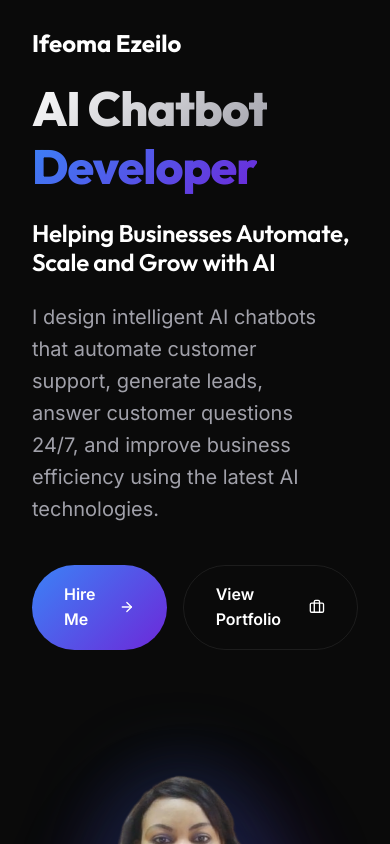
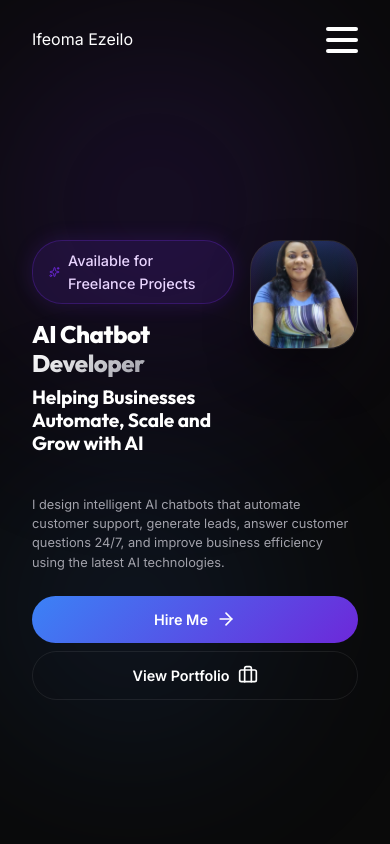
Before and after one commit to efgfdsdfdf/ifeoma, a React (Vite) app: page / in a window 390 px wide. Shown: the top 844 px of the page. Built offline with nearby package versions, Linux system fonts and the light colour scheme.

Commit message:
UI Updates: Redesigned Hero mobile layout, added Sidebar menu, updated portfolio & testimonials

```diff
--- a/src/components/Hero.jsx
+++ b/src/components/Hero.jsx
@@ -1,34 +1,59 @@
 import React from 'react';
 import { motion } from 'framer-motion';
-import { ArrowRight, Briefcase } from 'lucide-react';
+import { ArrowRight, Briefcase, Sparkles } from 'lucide-react';
 import heroImage from '../assets/myy 2.png';
 import './components.css';
 
 const Hero = () => {
   return (
-    <div className="container hero">
-      <div className="hero-grid">
+    <div className="hero section" id="home">
+      {/* Background ambient glows */}
+      <div className="hero-ambient-glow glow-1"></div>
+      <div className="hero-ambient-glow glow-2"></div>
+
+      <div className="container">
+        <div className="hero-layout">
+
+          <div className="hero-top-section">
             <motion.div
-          className="hero-content"
+              className="hero-titles"
               initial={{ opacity: 0, y: 30 }}
               animate={{ opacity: 1, y: 0 }}
               transition={{ duration: 0.8 }}
             >
-          <motion.div
-            initial={{ opacity: 0, x: -30 }}
-            animate={{ opacity: 1, x: 0 }}
-            transition={{ delay: 0.2, duration: 0.8 }}
-          >
+              <div className="hero-badge">
+                <Sparkles size={16} color="#6D28D9" />
+                <span>Available for Freelance Projects</span>
+              </div>
+
               <h1 className="heading-large">
-              <span className="text-gradient">AI Chatbot</span><br/>
-              <span className="text-gradient-accent">Developer</span>
+                AI Chatbot <br />
+                <span className="text-gradient">Developer</span>
               </h1>
+
+              <h2 className="heading-medium" style={{ marginTop: '0.5rem' }}>
+                Helping Businesses Automate, Scale and Grow with AI
+              </h2>
             </motion.div>
 
-          <h2 className="heading-medium" style={{ fontSize: '1.5rem', fontWeight: 600 }}>
-            Helping Businesses Automate, Scale and Grow with AI
-          </h2>
+            <motion.div
+              className="hero-image-container"
+              initial={{ opacity: 0, scale: 0.9 }}
+              animate={{ opacity: 1, scale: 1 }}
+              transition={{ duration: 0.8, delay: 0.2 }}
+            >
+              <div className="hero-image-wrapper">
+                <img src={heroImage} alt="Ifeoma Stellamarris Ezeilo" className="hero-image" />
+              </div>
+            </motion.div>
+          </div>
 
+          <motion.div
+            className="hero-bottom-section"
+            initial={{ opacity: 0, y: 20 }}
+            animate={{ opacity: 1, y: 0 }}
+            transition={{ duration: 0.8, delay: 0.4 }}
+          >
             <p className="hero-subtitle">
               I design intelligent AI chatbots that automate customer support, generate leads, answer customer questions 24/7, and improve business efficiency using the latest AI technologies.
             </p>
@@ -43,14 +68,7 @@ const Hero = () => {
             </div>
           </motion.div>
 
-        <motion.div
-          className="hero-image-wrapper"
-          initial={{ opacity: 0, scale: 0.9 }}
-          animate={{ opacity: 1, scale: 1 }}
-          transition={{ duration: 1, delay: 0.3 }}
-        >
-          <img src={heroImage} alt="Ifeoma Stellamarris Ezeilo" className="hero-image" />
-        </motion.div>
+        </div>
       </div>
     </div>
   );
--- a/src/components/Navbar.jsx
+++ b/src/components/Navbar.jsx
@@ -1,8 +1,11 @@
 import React, { useState, useEffect } from 'react';
+import { motion, AnimatePresence } from 'framer-motion';
+import { X } from 'lucide-react';
 import './components.css';
 
 const Navbar = () => {
   const [scrolled, setScrolled] = useState(false);
+  const [mobileMenuOpen, setMobileMenuOpen] = useState(false);
 
   useEffect(() => {
     const handleScroll = () => {
@@ -12,19 +15,68 @@ const Navbar = () => {
     return () => window.removeEventListener('scroll', handleScroll);
   }, []);
 
+  const closeMenu = () => setMobileMenuOpen(false);
+
   return (
     <nav className={`navbar ${scrolled ? 'scrolled' : ''}`}>
       <div className="container nav-container">
-        <a href="#home" className="nav-logo">Ifeoma Ezeilo</a>
-        <ul className="nav-links">
-          <li><a href="#home" className="nav-link">Home</a></li>
-          <li><a href="#about" className="nav-link">About</a></li>
-          <li><a href="#services" className="nav-link">Services</a></li>
-          <li><a href="#portfolio" className="nav-link">Portfolio</a></li>
-          <li><a href="#process" className="nav-link">Process</a></li>
-          <li><a href="#testimonials" className="nav-link">Testimonials</a></li>
-          <li><a href="#contact" className="nav-link">Contact</a></li>
-        </ul>
+        <div className="logo">Ifeoma Ezeilo</div>
+
+        {/* Desktop Links */}
+        <div className="nav-links">
+          <a href="#home">Home</a>
+          <a href="#about">About</a>
+          <a href="#services">Services</a>
+          <a href="#portfolio">Portfolio</a>
+          <a href="#contact" className="btn-primary" style={{ padding: '0.5rem 1rem', fontSize: '0.9rem' }}>Hire Me</a>
+        </div>
+
+        {/* Custom Animated Hamburger Button */}
+        <button
+          className={`custom-hamburger ${mobileMenuOpen ? 'open' : ''}`}
+          onClick={() => setMobileMenuOpen(!mobileMenuOpen)}
+        >
+          <span></span>
+          <span></span>
+          <span></span>
+        </button>
+
+        {/* Sidebar Overlay Menu */}
+        <AnimatePresence>
+          {mobileMenuOpen && (
+            <>
+              {/* Backdrop */}
+              <motion.div
+                className="sidebar-backdrop"
+                initial={{ opacity: 0 }}
+                animate={{ opacity: 1 }}
+                exit={{ opacity: 0 }}
+                onClick={closeMenu}
+              />
+
+              {/* Sidebar */}
+              <motion.div
+                className="sidebar-menu"
+                initial={{ x: '100%' }}
+                animate={{ x: 0 }}
+                exit={{ x: '100%' }}
+                transition={{ type: 'spring', bounce: 0, duration: 0.4 }}
+              >
+                <div className="sidebar-header">
+                  <span className="logo">Menu</span>
+                  <button onClick={closeMenu} className="close-btn"><X size={28} /></button>
+                </div>
+                <div className="sidebar-links">
+                  <a href="#home" onClick={closeMenu}>Home</a>
+                  <a href="#about" onClick={closeMenu}>About</a>
+                  <a href="#services" onClick={closeMenu}>Services</a>
+                  <a href="#portfolio" onClick={closeMenu}>Portfolio</a>
+                  <a href="#contact" className="btn-primary" onClick={closeMenu} style={{ justifyContent: 'center' }}>Hire Me</a>
+                </div>
+              </motion.div>
+            </>
+          )}
+        </AnimatePresence>
       </div>
     </nav>
   );
--- a/src/components/components.css
+++ b/src/components/components.css
@@ -49,76 +49,174 @@
   color: var(--text-main);
 }
 
-/* Hero */
 .hero {
+  position: relative;
   min-height: 100vh;
   display: flex;
   align-items: center;
-  padding-top: 5rem;
+  padding-top: 6rem;
+  overflow: hidden;
 }
 
-.hero-grid {
+/* Ambient Background Glows */
+.hero-ambient-glow {
+  position: absolute;
+  border-radius: 50%;
+  filter: blur(80px);
+  z-index: 0;
+  opacity: 0.5;
+  animation: float-glow 10s ease-in-out infinite alternate;
+}
+
+.glow-1 {
+  top: -10%;
+  right: -10%;
+  width: 500px;
+  height: 500px;
+  background: radial-gradient(circle, rgba(109, 40, 217, 0.4), transparent 70%);
+}
+
+.glow-2 {
+  bottom: 10%;
+  left: -10%;
+  width: 400px;
+  height: 400px;
+  background: radial-gradient(circle, rgba(59, 130, 246, 0.3), transparent 70%);
+  animation-delay: -5s;
+}
+
+@keyframes float-glow {
+  0% { transform: translate(0, 0) scale(1); }
+  100% { transform: translate(-30px, 50px) scale(1.1); }
+}
+
+.hero-layout {
+  display: flex;
+  flex-direction: column;
+  gap: 1.5rem;
+  position: relative;
+  z-index: 2;
+}
+
+.hero-top-section {
   display: grid;
-  grid-template-columns: 1fr 1fr;
-  gap: 4rem;
+  grid-template-columns: 1.1fr 0.9fr;
+  gap: 2rem;
   align-items: center;
 }
 
-.hero-content {
+.hero-titles {
+  display: flex;
+  flex-direction: column;
+  align-items: flex-start;
+}
+
+.hero-badge {
+  display: inline-flex;
+  align-items: center;
+  gap: 0.5rem;
+  padding: 0.5rem 1rem;
+  background: rgba(109, 40, 217, 0.15);
+  border: 1px solid rgba(109, 40, 217, 0.3);
+  border-radius: 30px;
+  font-size: 0.9rem;
+  font-weight: 500;
+  color: #E9D5FF;
+  margin-bottom: 1.5rem;
+  box-shadow: 0 0 20px rgba(109, 40, 217, 0.2);
+}
+
+.hero-bottom-section {
   display: flex;
   flex-direction: column;
   gap: 1.5rem;
+  max-width: 60%; /* Limit width on desktop */
 }
 
 .hero-subtitle {
   color: var(--text-muted);
-  font-size: 1.25rem;
-  max-width: 90%;
+  font-size: 1.2rem;
+  line-height: 1.6;
 }
 
 .hero-buttons {
   display: flex;
   gap: 1rem;
-  margin-top: 1rem;
+}
+
+/* Image Section */
+.hero-image-container {
+  position: relative;
+  display: flex;
+  justify-content: center;
+  align-items: center;
+  width: 100%;
 }
 
 .hero-image-wrapper {
   position: relative;
+  width: 100%;
+  max-width: 450px;
+  aspect-ratio: 1 / 1;
+  border-radius: 30px;
   display: flex;
   justify-content: center;
-  align-items: center;
+  align-items: flex-end; /* Image sits at the bottom of the wrapper */
+  background: linear-gradient(145deg, rgba(255, 255, 255, 0.05), rgba(0, 0, 0, 0.4));
+  border: 1px solid rgba(255, 255, 255, 0.1);
+  box-shadow: 0 25px 50px -12px rgba(0, 0, 0, 0.5), inset 0 0 20px rgba(109, 40, 217, 0.2);
+  overflow: hidden;
 }
 
 .hero-image-wrapper::before {
   content: '';
   position: absolute;
-  width: 80%;
-  height: 80%;
-  background: radial-gradient(circle, rgba(109, 40, 217, 0.4) 0%, transparent 70%);
-  filter: blur(40px);
-  z-index: -1;
-  border-radius: 50%;
+  inset: -10%;
+  background: radial-gradient(circle at top, rgba(59, 130, 246, 0.4), transparent 60%);
+  z-index: 0;
   animation: pulse-glow 4s ease-in-out infinite alternate;
 }
 
-@keyframes pulse-glow {
-  0% { transform: scale(1); opacity: 0.8; }
-  100% { transform: scale(1.1); opacity: 1; }
+.hero-image {
+  position: relative;
+  width: 95%;
+  height: auto;
+  z-index: 1;
+  filter: drop-shadow(0 -10px 20px rgba(0, 0, 0, 0.4));
+  transition: transform 0.5s ease;
 }
 
-.hero-image {
-  width: 90%;
-  max-width: 450px;
-  height: auto;
-  display: block;
-  filter: drop-shadow(0 20px 30px rgba(0, 0, 0, 0.5)) drop-shadow(0 0 40px rgba(59, 130, 246, 0.3));
-  transition: all 0.5s ease;
-  z-index: 1;
+.hero-image-wrapper:hover .hero-image {
+  transform: scale(1.05) translateY(-5px);
 }
 
-.hero-image:hover {
-  transform: translateY(-10px);
-  filter: drop-shadow(0 30px 40px rgba(0, 0, 0, 0.6)) drop-shadow(0 0 60px rgba(59, 130, 246, 0.5));
+/* Floating Tech Badges */
+.floating-badge {
+  position: absolute;
+  display: flex;
+  align-items: center;
+  gap: 0.75rem;
+  padding: 0.75rem 1.25rem;
+  background: rgba(10, 10, 10, 0.8);
+  backdrop-filter: blur(12px);
+  -webkit-backdrop-filter: blur(12px);
+  border: 1px solid rgba(255, 255, 255, 0.1);
+  border-radius: 16px;
+  font-weight: 600;
+  font-size: 0.9rem;
+  color: var(--text-main);
+  box-shadow: 0 10px 25px rgba(0, 0, 0, 0.5);
+  z-index: 3;
+}
+
+.badge-left {
+  top: 15%;
+  left: -5%;
+}
+
+.badge-right {
+  bottom: 20%;
+  right: -10%;
 }
 
 /* Services */
@@ -367,11 +465,234 @@
   color: var(--accent-blue);
 }
 
+.nav-links {
+  display: flex;
+  gap: 2rem;
+  align-items: center;
+}
+
+.nav-links a {
+  color: var(--text-main);
+  font-weight: 500;
+  transition: color 0.3s ease;
+}
+
+.nav-links a:hover {
+  color: var(--accent-blue);
+}
+
+.mobile-menu-btn {
+  display: none;
+  background: none;
+  border: none;
+  color: var(--text-main);
+  cursor: pointer;
+  z-index: 100;
+}
+
+.mobile-menu {
+  display: none;
+}
+
 @media (max-width: 768px) {
-  .hero-grid, .contact-grid {
+  .nav-links {
+    display: none;
+  }
+
+  /* Custom Hamburger Icon */
+  .custom-hamburger {
+    display: flex;
+    flex-direction: column;
+    justify-content: space-around;
+    width: 2rem;
+    height: 2rem;
+    background: transparent;
+    border: none;
+    cursor: pointer;
+    padding: 0;
+    z-index: 101;
+  }
+
+  .custom-hamburger span {
+    width: 2rem;
+    height: 0.25rem;
+    background: white;
+    border-radius: 10px;
+    transition: all 0.3s linear;
+    position: relative;
+    transform-origin: 1px;
+  }
+
+  .custom-hamburger.open span:nth-child(1) {
+    transform: rotate(45deg);
+  }
+
+  .custom-hamburger.open span:nth-child(2) {
+    opacity: 0;
+  }
+
+  .custom-hamburger.open span:nth-child(3) {
+    transform: rotate(-45deg);
+  }
+
+  /* Sidebar Overlay */
+  .sidebar-backdrop {
+    position: fixed;
+    top: 0;
+    left: 0;
+    width: 100vw;
+    height: 100vh;
+    background: rgba(0, 0, 0, 0.5);
+    backdrop-filter: blur(4px);
+    z-index: 100;
+  }
+
+  .sidebar-menu {
+    position: fixed;
+    top: 0;
+    right: 0;
+    width: 280px;
+    height: 100vh;
+    background: rgba(10, 10, 10, 0.95);
+    border-left: 1px solid rgba(255, 255, 255, 0.1);
+    box-shadow: -10px 0 30px rgba(0, 0, 0, 0.5);
+    z-index: 105;
+    display: flex;
+    flex-direction: column;
+    padding: 2rem;
+  }
+
+  .sidebar-header {
+    display: flex;
+    justify-content: space-between;
+    align-items: center;
+    margin-bottom: 3rem;
+  }
+
+  .close-btn {
+    background: none;
+    border: none;
+    color: white;
+    cursor: pointer;
+  }
+
+  .sidebar-links {
+    display: flex;
+    flex-direction: column;
+    gap: 2rem;
+  }
+
+  .sidebar-links a {
+    color: var(--text-main);
+    font-size: 1.2rem;
+    font-weight: 500;
+    transition: color 0.3s;
+  }
+
+  .sidebar-links a:hover {
+    color: var(--accent-blue);
+  }
+
+  .hero-divider {
+    display: none;
+  }
+
+  /* Hero Layout Mobile: Title Left, Image Right, Body Full Width Bottom */
+  .hero-top-section {
+    grid-template-columns: 1.3fr 0.7fr; /* Title gets slightly more space */
+    gap: 1rem;
+    align-items: flex-start;
+  }
+
+  .hero-bottom-section {
+    max-width: 100%;
+    margin-top: 1rem;
+  }
+
+  .hero-subtitle {
+    font-size: 1.1rem;
+    line-height: 1.5;
+  }
+
+  .hero-badge {
+    margin: 0 0 1rem 0;
+  }
+
+  .heading-large {
+    font-size: 2rem;
+  }
+
+  .heading-medium {
+    font-size: 1.3rem;
+  }
+
+  .hero-buttons {
+    flex-direction: column;
+    gap: 0.5rem;
+  }
+
+  .btn-primary, .btn-secondary {
+    padding: 0.75rem 1rem;
+    font-size: 0.9rem;
+    justify-content: center;
+  }
+
+  /* Make Services and Stats boxes smaller and fit better */
+  .services-grid {
+    grid-template-columns: repeat(2, 1fr);
+    gap: 1rem;
+  }
+
+  .service-card {
+    padding: 1rem;
+    gap: 0.75rem;
+  }
+
+  .service-icon {
+    font-size: 1.5rem;
+  }
+
+  .service-title {
+    font-size: 1rem;
+  }
+
+  .stats-grid {
+    grid-template-columns: repeat(2, 1fr);
+    gap: 1rem;
+  }
+
+  .stat-item {
+    padding: 1rem;
+  }
+
+  .stat-number {
+    font-size: 1.8rem;
+  }
+
+  .section-padding {
+    padding: 4rem 0;
+  }
+
+  .contact-grid {
     grid-template-columns: 1fr;
+    gap: 2rem;
   }
+
   .nav-links {
-    display: none; /* simple mobile menu fallback */
+    display: none;
   }
 }
+
+@media (max-width: 480px) {
+  .heading-large {
+    font-size: 1.5rem;
+  }
+
+  .heading-medium {
+    font-size: 1.2rem;
+  }
+
+  .hero-subtitle {
+    font-size: 0.8rem;
+  }
+}
```
Also changed, not shown: src/components/Contact.jsx (+29 -6 lines). Lines whose indentation alone changed are shown as unchanged.
